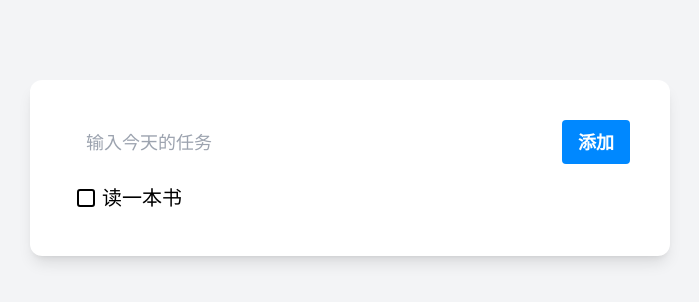
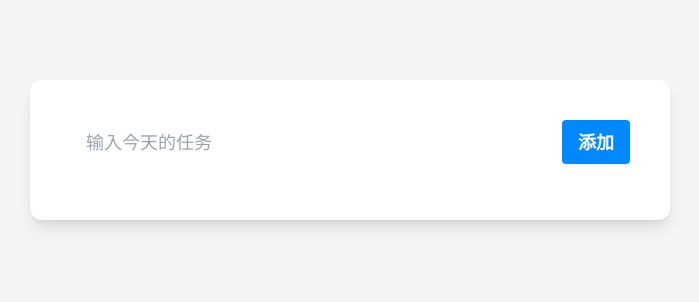
Before and after one commit to abcghy/TodoApp, a React (Vite) app: page / in a window 1280 px wide. Shown: the top 302 px of the page, without its empty margins (290-989 px from the left). Built offline with nearby package versions, Linux system fonts and the light colour scheme.

Commit message:
save todo into LocalStorage, optimize it later

```diff
--- a/src/component/TodoApp.tsx
+++ b/src/component/TodoApp.tsx
@@ -1,4 +1,4 @@
-import { useState } from "react";
+import { useEffect, useState } from "react";
 import Todo from "../model/Todo";
 import TodoItemList from "./TodoItemList";
 import { nanoid } from "nanoid";
@@ -6,13 +6,19 @@
 import AddInput from "./AddInput";
 
 function TodoApp() {
-  const [todos, setTodos] = useState<Todo[]>([
-    {
-      id: nanoid(),
-      value: "读一本书",
-      isDone: false,
-    },
-  ]);
+  const [todos, setTodos] = useState<Todo[]>(() => {
+    // load todos from localStorage
+    const todos = JSON.parse(localStorage.getItem("todos") || "[]");
+    console.log("read from local storage");
+    return todos;
+  });
+
+  useEffect(() => {
+    // everytime todos change, save to localStorage
+    localStorage.setItem("todos", JSON.stringify(todos));
+    console.log("save to local storage");
+    console.log(todos);
+  }, [todos]);
 
   function addTodo(todo: Todo) {
     setTodos(
```
